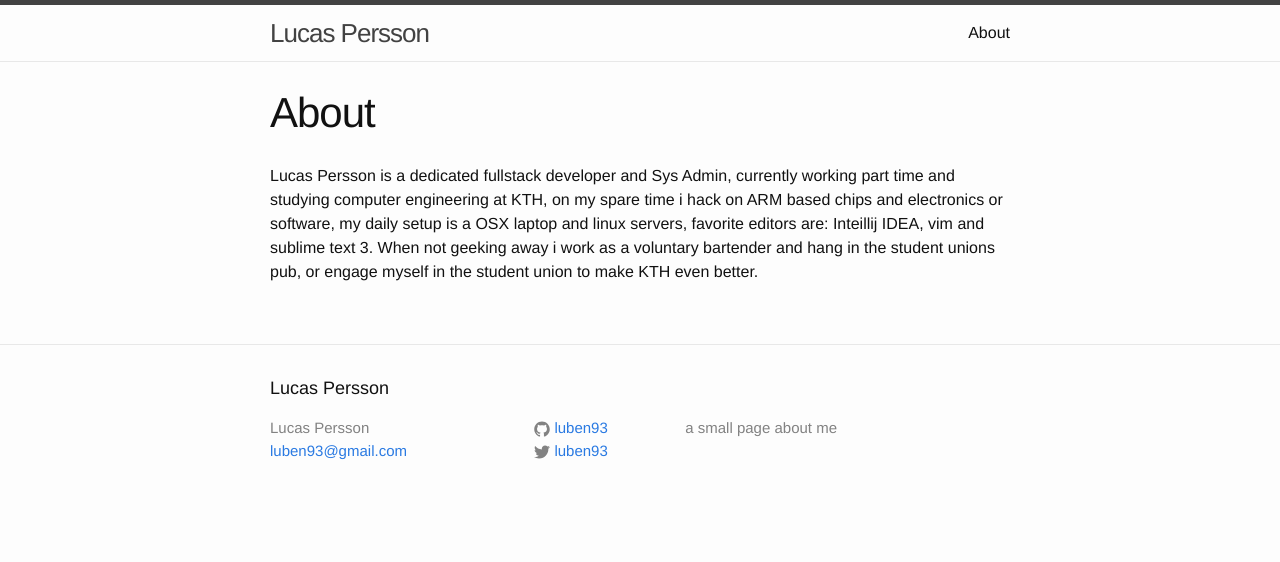
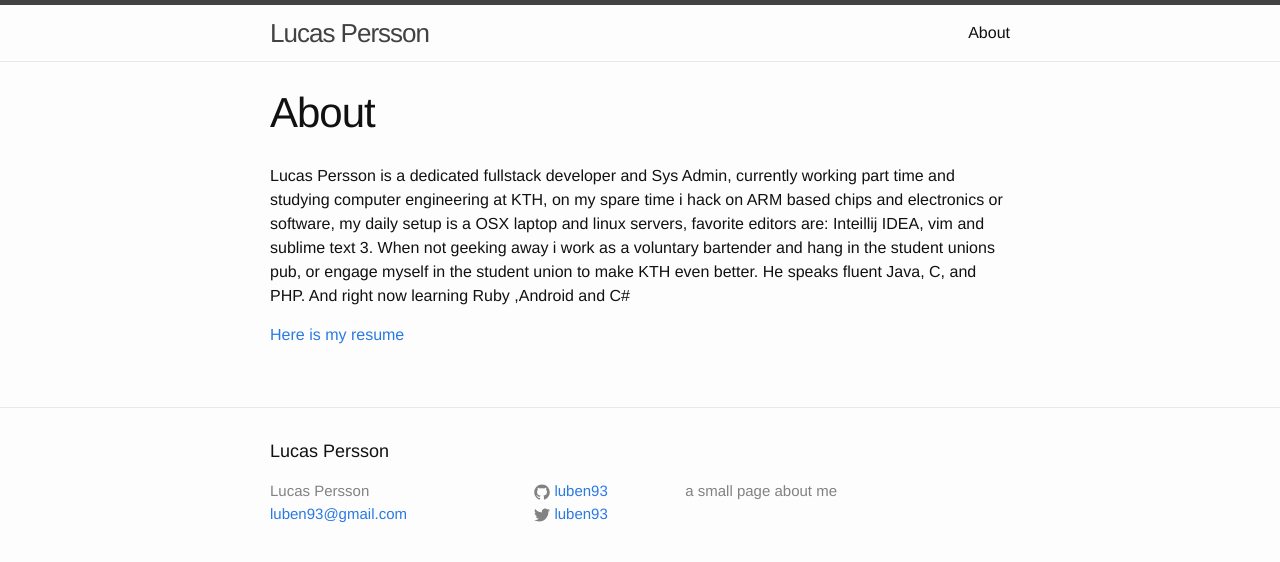
Before and after one commit to luben93/luben93.github.io, a Jekyll site: the page built from about.md, in a window 1280 px wide. Shown: the top 562 px of the page. Built offline with Jekyll 4.4.1, drawn with Linux system fonts in a browser that asks for light colours.

Commit message:
addded pdf and link

```diff
--- a/_posts/2015-10-26-welcome-to-jekyll.markdown
+++ b/_posts/2015-10-26-welcome-to-jekyll.markdown
@@ -1,6 +1,6 @@
 ---
 layout: post
-title:  "Welcome to Jekyll!"
+title:  "Hello World"
 date:   2015-10-26 12:42:12
 categories: jekyll update
 ---
--- a/about.md
+++ b/about.md
@@ -5,3 +5,6 @@ permalink: /about/
 ---
 
 Lucas Persson is a dedicated fullstack developer and Sys Admin, currently working part time and studying computer engineering at KTH, on my spare time i hack on ARM based chips and electronics or software, my daily setup is a OSX laptop and linux servers, favorite editors are: Inteillij IDEA, vim and sublime text 3. When not geeking away i work as a voluntary bartender and hang in the student unions pub, or engage myself in the student union to make KTH even better.
+He speaks fluent Java, C, and PHP. And right now learning Ruby ,Android and C#
+
+[Here is my resume](/resume/resume.pdf)
```
Also changed, not shown: 2 other files.
